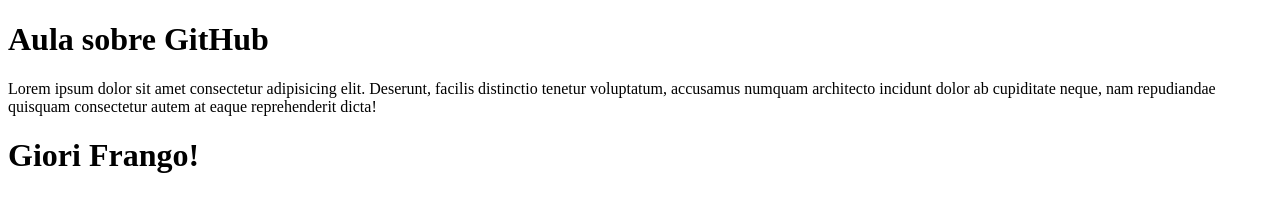
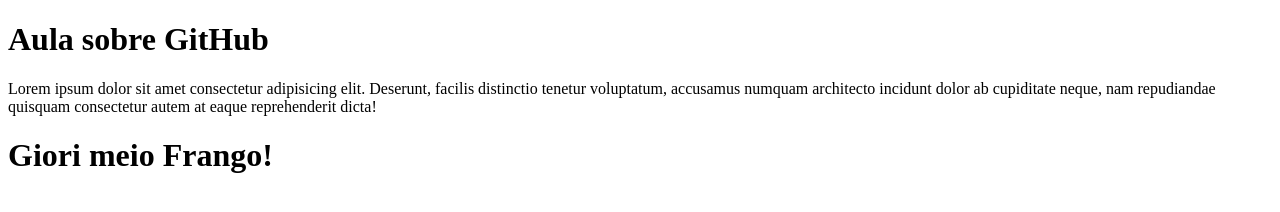
Before and after one commit to WellitonGioriSilva/Giori, a plain HTML site: page index.html in a window 1280 px wide. Drawn offline with Linux system fonts and the light colour scheme.

Commit message:
atualizei

```diff
--- a/index.html
+++ b/index.html
@@ -10,7 +10,8 @@
     <h1> Aula sobre GitHub </h1>
     <p>Lorem ipsum dolor sit amet consectetur adipisicing elit. Deserunt, facilis distinctio tenetur voluptatum, accusamus numquam architecto incidunt dolor ab cupiditate neque, nam repudiandae quisquam consectetur autem at eaque reprehenderit dicta!</p>
 
-    <h1>Giori Frango!</h1>
+
+    <h1>Giori meio Frango!</h1>
 
 </body>
 </html>
```
